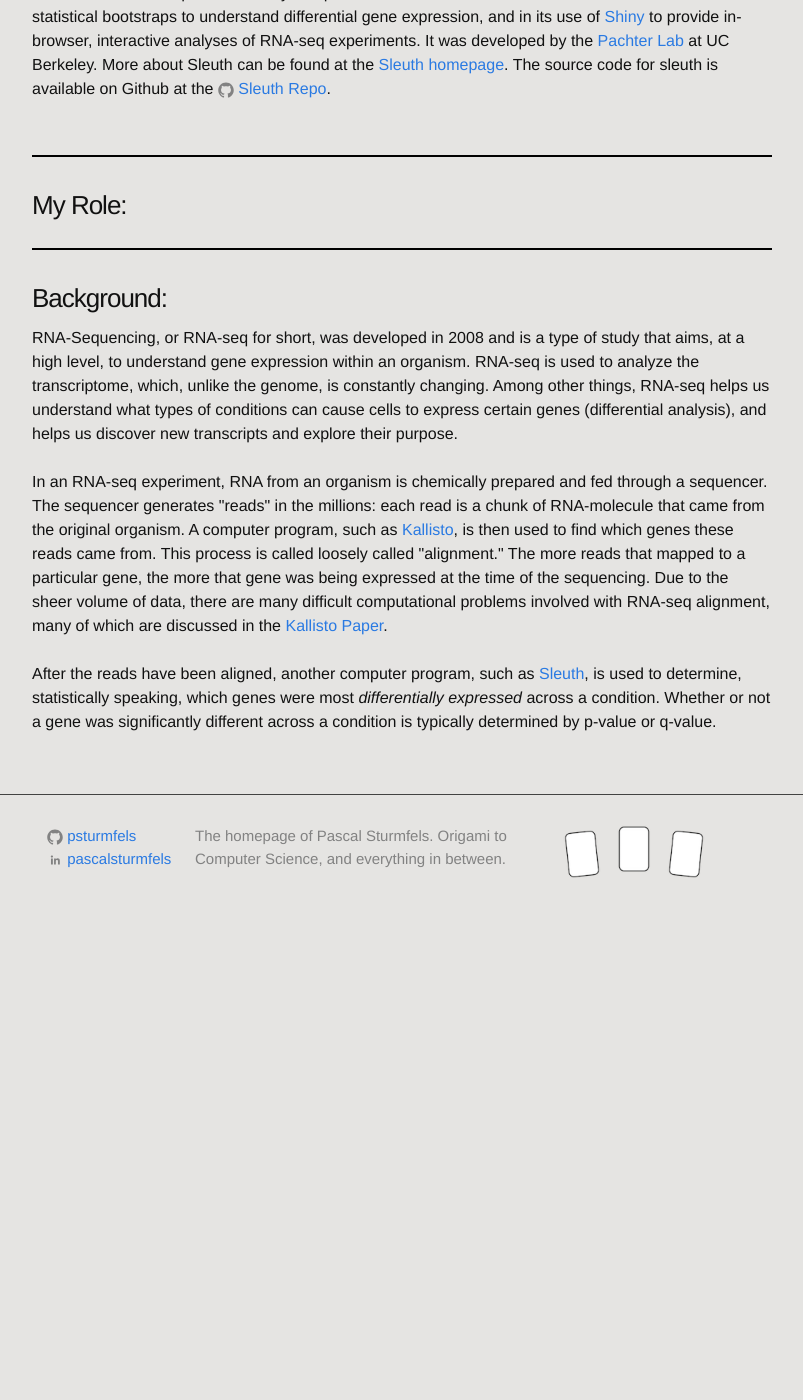
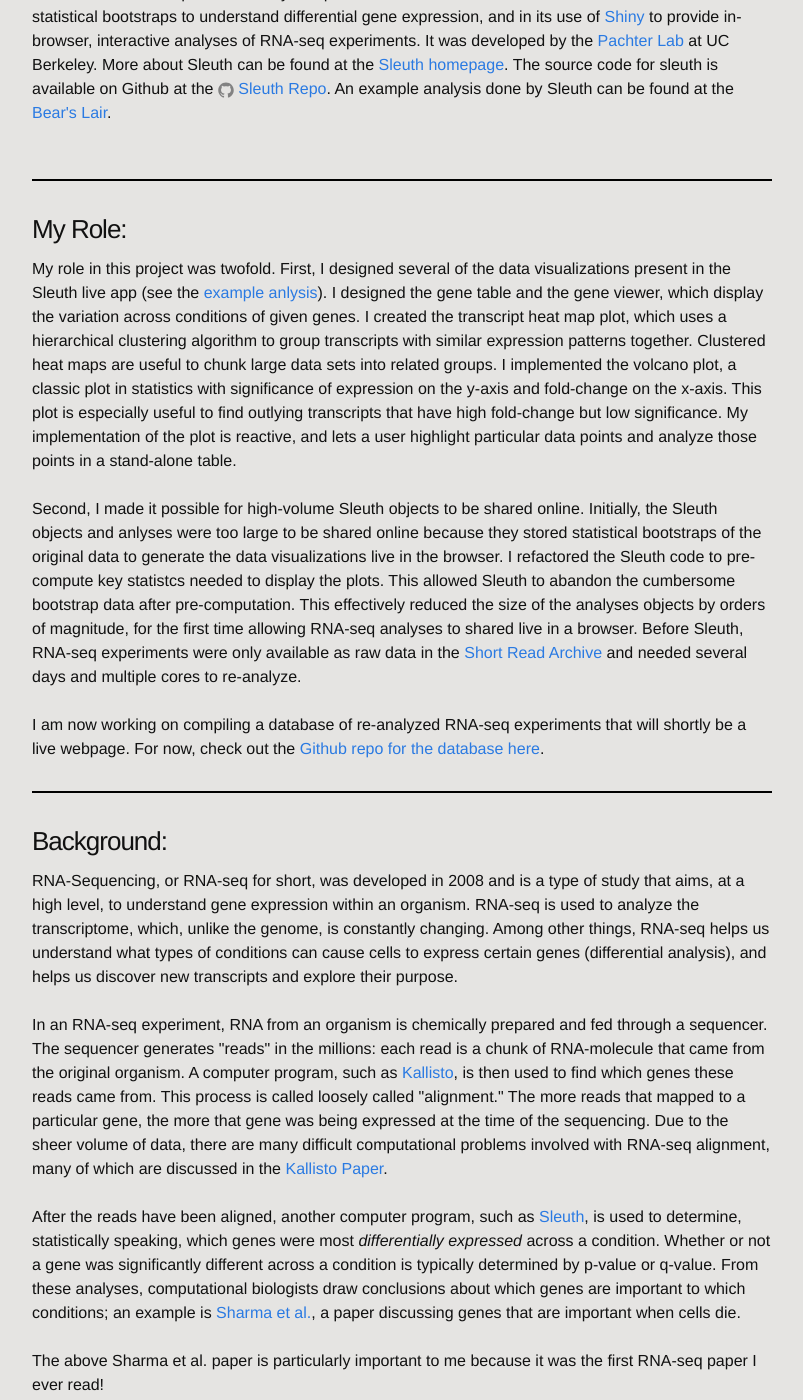
Before and after one commit to mohammadusamasaleem/mohammadusamasaleem, a Jekyll site: the page built from _posts/2016-05-24-Sleuth.html, in a window 1280 px wide and 1400 px high, scrolled down 359 px. Shown: the whole window, without its empty margins (238-1041 px from the left). Built offline with Jekyll 4.4.1, drawn with Linux system fonts in a browser that asks for light colours; before the commit the page ends 1289 px from its top, so only the background shows below that.

Commit message:
Added my_role to Sleuth project

```diff
--- a/_posts/2016-05-24-Sleuth.html
+++ b/_posts/2016-05-24-Sleuth.html
@@ -41,9 +41,45 @@
     determine, statistically speaking, which genes were most
     <i>differentially expressed</i> across a condition. Whether or not a gene
     was significantly different across a condition is typically determined by
-    p-value or q-value.
+    p-value or q-value. From these analyses, computational biologists
+    draw conclusions about which genes are important to which conditions; an
+    example is <a href="http://www.ncbi.nlm.nih.gov/pubmed/25258427">Sharma et al.</a>,
+    a paper discussing genes that are important when cells die.
+
+    <br /><br />
+    The above Sharma et al. paper is particularly important to me because
+    it was the first RNA-seq paper I ever read!
 
 my_role: >
+    My role in this project was twofold. First, I designed several of the data
+    visualizations present in the Sleuth live app (see the
+    <a href="http://lair.berkeley.edu/ellahi">example anlysis</a>).
+    I designed the gene table and the gene viewer, which display
+    the variation across conditions of given genes. I created the
+    transcript heat map plot, which uses a hierarchical clustering algorithm
+    to group transcripts with similar expression patterns together.
+    Clustered heat maps are useful to chunk large data sets into related groups.
+    I implemented the volcano plot, a classic plot in statistics with
+    significance of expression on the y-axis and fold-change on the x-axis.
+    This plot is especially useful to find outlying transcripts that have
+    high fold-change but low significance. My implementation of the plot is reactive,
+    and lets a user highlight particular data points and analyze those points
+    in a stand-alone table. <br /><br />
+
+    Second, I made it possible for high-volume Sleuth objects to be shared online. Initially,
+    the Sleuth objects and anlyses were too large to be shared online because they
+    stored statistical bootstraps of the original data to generate the
+    data visualizations live in the browser. I refactored the Sleuth code to
+    pre-compute key statistcs needed to display the plots. This allowed
+    Sleuth to abandon the cumbersome bootstrap data after pre-computation. This effectively
+    reduced the size of the analyses objects by orders of magnitude, for the
+    first time allowing RNA-seq analyses to shared live in a browser. Before Sleuth, RNA-seq experiments were only available as raw data in the
+    <a href="http://www.ncbi.nlm.nih.gov/sra">Short Read Archive</a> and needed several days and multiple
+    cores to re-analyze. <br /> <br />
+
+    I am now working on compiling a database of re-analyzed RNA-seq experiments that will
+    shortly be a live webpage. For now, check out the <a href="https://github.com/pachterlab/lair">
+    Github repo for the database here</a>.
 
 
 ---
@@ -59,4 +95,7 @@
 source code for sleuth is available on Github at the
 <a href="https://github.com/pachterlab/sleuth"><span class="icon icon--github">
 {% include icon-github.svg %}</span><span class="username">Sleuth Repo</span></a>.
+An example analysis done by Sleuth can be found at the
+<a href="http://lair.berkeley.edu/">Bear's Lair</a>.
+
 <br /><br />
```
